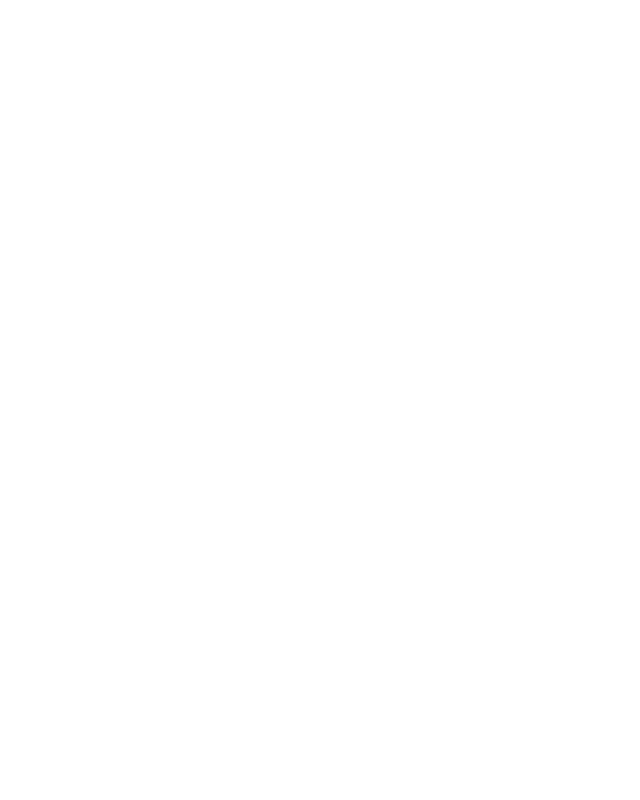
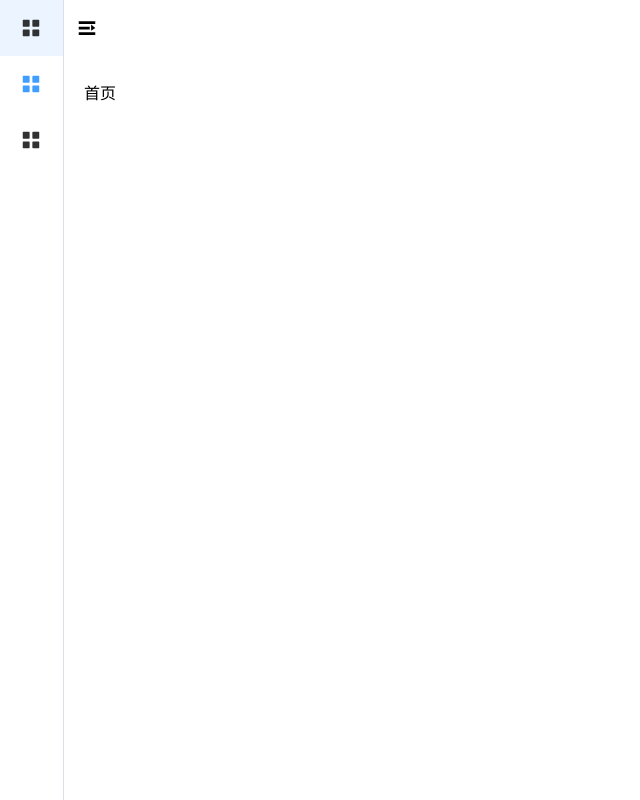
Before and after one commit to jgorijinal/element-component, a Vue app: page /#/home in a window 1280 px wide. Before the commit this address had no page. Shown: the whole page, without its empty margins (0-640 px from the left). Built offline with nearby package versions, Linux system fonts and the light colour scheme.

Commit message:
抽离侧边栏和伸缩菜单

```diff
--- a/src/App.vue
+++ b/src/App.vue
@@ -1,11 +1,6 @@
-<script setup></script>
-
 <template>
   <router-view></router-view>
 </template>
-
-<style scoped>
-svg {
-  width: 1em;
-}
+<script lang="ts" setup></script>
+<style>
 </style>
--- /dev/null
+++ b/src/components/container/src/index.vue
@@ -0,0 +1,37 @@
+<template>
+  <div class="common-layout">
+    <el-container>
+      <el-aside width="auto">
+        <nav-side :is-collapse="isCollapse" />
+      </el-aside>
+      <el-container>
+        <el-header>
+          <nav-header v-model:isCollapse="isCollapse" />
+        </el-header>
+        <el-main>
+          <router-view></router-view>
+        </el-main>
+      </el-container>
+    </el-container>
+  </div>
+</template>
+
+<script setup lang="ts">
+import NavHeader from "./navHeader/index.vue";
+import NavSide from "./navSide/index.vue";
+import { ref } from "vue";
+const isCollapse = ref(true);
+</script>
+
+<style lang="scss" scoped>
+.el-header {
+  padding: 0;
+  display: flex;
+  align-items: center;
+  .toggle-btn {
+    display: inline-block;
+    padding: 12px;
+    cursor: pointer;
+  }
+}
+</style>
--- /dev/null
+++ b/src/components/container/src/navHeader/index.vue
@@ -0,0 +1,22 @@
+<template>
+  <span @click="toggleClick" class="toggle-btn">
+    <el-icon-expand v-if="isCollapse"></el-icon-expand>
+    <el-icon-fold v-if="!isCollapse"></el-icon-fold>
+  </span>
+</template>
+
+<script setup lang="ts">
+const props = defineProps({
+  isCollapse: {
+    type: Boolean,
+    required: true,
+  },
+});
+const emits = defineEmits(["update:isCollapse"]);
+const toggleClick = () => {
+  emits("update:isCollapse", !props.isCollapse);
+};
+</script>
+
+<style lang="scss" scoped>
+</style>
--- /dev/null
+++ b/src/components/container/src/navSide/index.vue
@@ -0,0 +1,40 @@
+<template>
+  <el-menu
+    default-active="2"
+    class="el-menu-vertical-demo"
+    :collapse="isCollapse"
+  >
+    <el-menu-item index="1">
+      <el-icon-menu />
+      <span>导航1</span>
+    </el-menu-item>
+    <el-menu-item index="2">
+      <el-icon-menu />
+      <span>导航2</span>
+    </el-menu-item>
+    <el-menu-item index="3">
+      <el-icon-menu />
+      <span>导航3</span>
+    </el-menu-item>
+  </el-menu>
+</template>
+
+<script setup lang="ts">
+defineProps({
+  isCollapse: {
+    type: Boolean,
+    required: true,
+  },
+});
+</script>
+
+<style lang="scss" scoped>
+.el-menu-vertical-demo:not(.el-menu--collapse) {
+  width: 200px;
+  .el-menu-item {
+    span {
+      margin-left: 10px;
+    }
+  }
+}
+</style>
--- a/src/main.js
+++ b/src/main.js
@@ -6,6 +6,7 @@
 import "element-plus/dist/index.css";
 import * as Icons from "@element-plus/icons-vue";
 import { toLine } from "./utils";
+import "./styles/index.scss";
 const app = createApp(App);
 
 // 注册全局图标 浪费一点性能
--- a/src/router/index.ts
+++ b/src/router/index.ts
@@ -1,8 +1,18 @@
-import { createRouter,createWebHashHistory,RouteRecordRaw} from 'vue-router'
+import { createRouter, createWebHashHistory, RouteRecordRaw } from 'vue-router'
+import Container from '../components/container/src/index.vue'
+
 const routes: RouteRecordRaw[] = [
   {
     path: '/',
-    component: ()=>import('../views/Home.vue')
+    component: Container,
+    redirect:'/home',
+    children: [
+      {
+        path: 'home',
+        name:'home',
+        component:() => import('../views/Home.vue')
+      }
+    ]
   }
 ]
 
--- /dev/null
+++ b/src/styles/index.scss
@@ -0,0 +1,15 @@
+html,body,#app {
+  height: 100%;
+}
+* {
+  padding: 0;
+  margin: 0;
+}
+svg {
+  width: 22px;
+}
+.common-layout,
+.el-container,
+.el-menu {
+  height: 100%;
+}
--- a/src/views/Home.vue
+++ b/src/views/Home.vue
@@ -1,5 +1,5 @@
 <template>
-  <el-icon-edit></el-icon-edit>
+  <div>首页</div>
 </template>
 <script lang="ts" setup></script>
 <style lang="scss"></style>
```
